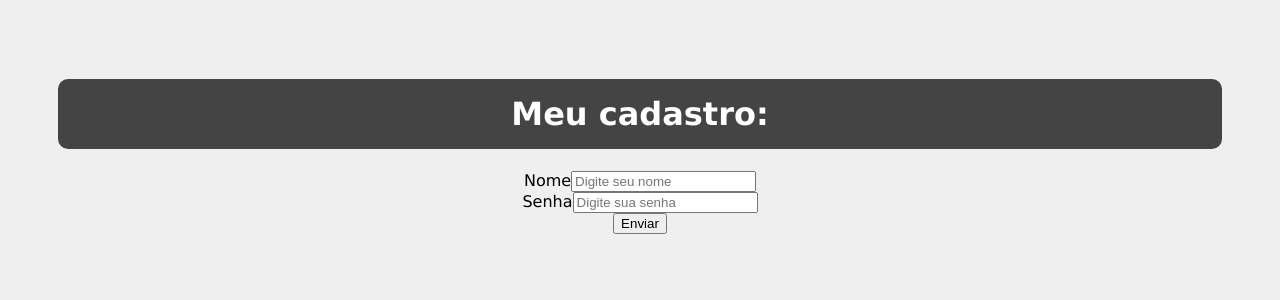
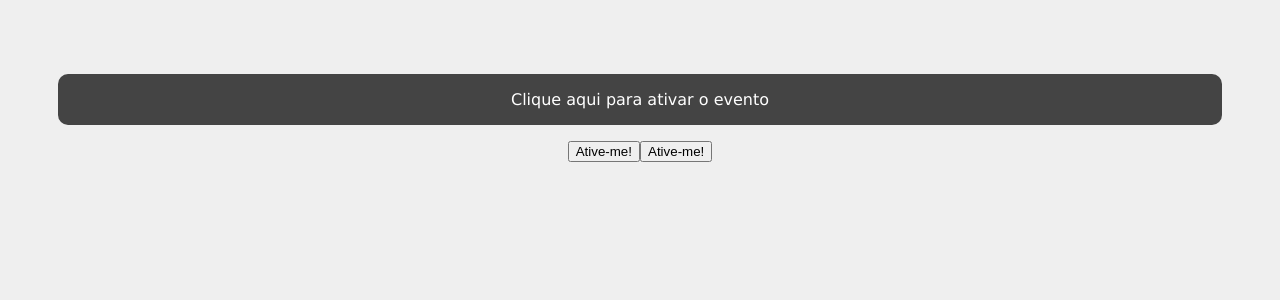
Before and after one commit to mateuscorreiaazevedo/react, a React (Create React App) app in the folder my-project/: page / in a window 1280 px wide. Shown: the top 300 px of the page. Built offline with nearby package versions, Linux system fonts and the light colour scheme.

Commit message:
aula de eventos com props finalizado

```diff
--- a/my-project/src/App.js
+++ b/my-project/src/App.js
@@ -1,12 +1,9 @@
 import "./App.css";
-import Form from "./components/Aula05/Form";
+import EventoProps from "./components/Aula06/EventoProps";
 function App() {
   return (
     <div className="App">
-      {/* <Events number={1}/>
-      <Events number={2}/> */}
-
-      <Form />
+      <EventoProps />
     </div>
   );
 }
--- a/my-project/src/components/Aula06/Button.jsx
+++ b/my-project/src/components/Aula06/Button.jsx
@@ -1,5 +1,17 @@
-function Button({ text, event }) {
-    return <button onClick={event}>{text}</button>
+import PropTypes from 'prop-types'
+
+function Button({ place, event }) {
+
+    return (
+        <button type="submit" onClick={event}>
+            {place}
+        </button>
+    )
+}
+
+Button.propTypes = {
+    place: PropTypes.string
 }
 
 export default Button
+//
--- a/my-project/src/components/Aula06/EventoProps.jsx
+++ b/my-project/src/components/Aula06/EventoProps.jsx
@@ -1,14 +1,17 @@
 import Button from "./Button"
+
 function EventoProps() {
-    function myEvent({ number }) {
-        console.log(`Fui ativado! ${number}`)
-    }
-    return (
-        <div>
-            <p>Clique para disparar um evento:</p>
-            <Button event={myEvent} text="Enviar" />
-        </div>
-    )
+
+  const EVENT1 = () => console.log(`o primeiro evento foi ativado`)
+  const EVENT2 = () => console.log(`o segundo evento foi ativado`)
+
+  return (
+    <div>
+      <p>Clique aqui para ativar o evento</p>
+      <Button place="Ative-me!" event={EVENT1}/>
+      <Button place="Ative-me!" event={EVENT2}/>
+    </div>
+  )
 }
 
 export default EventoProps
```
Also changed, not shown: my-project/public/index.html (+1 -22 lines).
